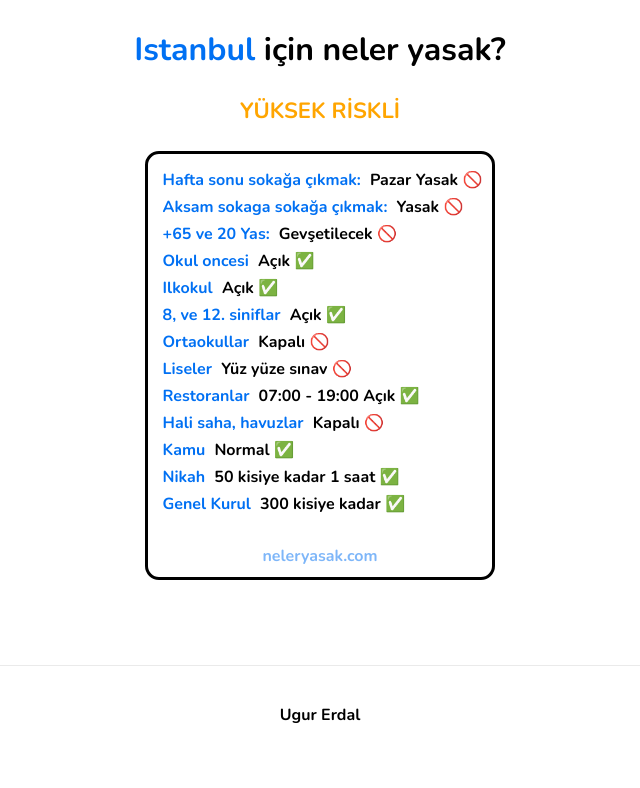
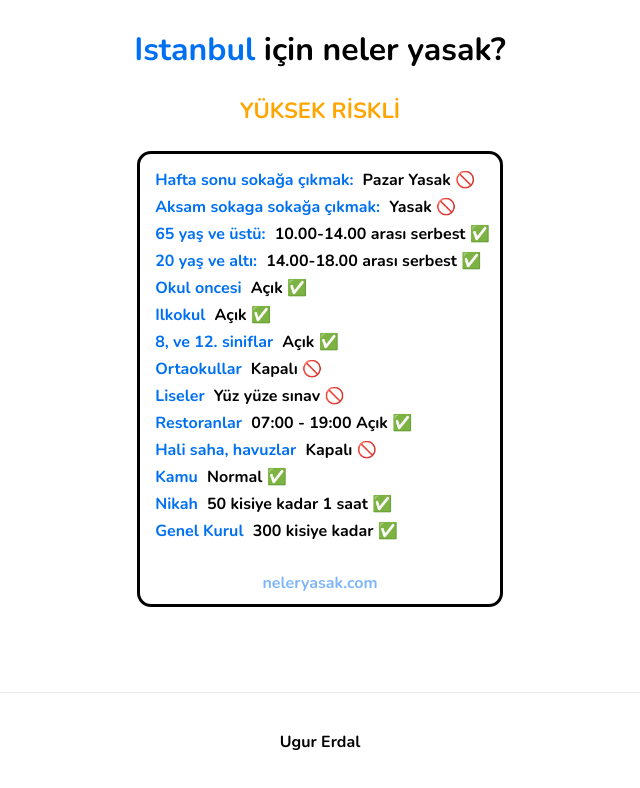
Before and after one commit to ue/neleryasak, a Next.js app: page / in a window 1280 px wide. Shown: the part 916-1704 px from the top of the page, without its empty margins (320-960 px from the left). Before the commit the page ends 1681 px from the top, so only its background shows below. Built offline with nearby package versions, Linux system fonts and the light colour scheme.

Commit message:
update 65+ and 20- ages restriction rules

```diff
--- a/pages/index.js
+++ b/pages/index.js
@@ -190,11 +190,21 @@ export default function Home() {
             <span className="result">Yasak 🚫</span>
           </div>
           <div className="item">
-            <span className="item-title">+65 ve 20 Yas:</span>{' '}
+            <span className="item-title">65 yaş ve üstü:</span>{' '}
             <span className="result">
               {selectedItem
                 ? selectedItem?.riskValue === 5 || selectedItem?.riskValue === 4
-                  ? 'Gevşetilecek 🚫'
+                  ? '10.00-14.00 arası serbest ✅'
+                  : 'Serbest ✅'
+                : '-'}
+            </span>
+          </div>
+          <div className="item">
+            <span className="item-title">20 yaş ve altı:</span>{' '}
+            <span className="result">
+              {selectedItem
+                ? selectedItem?.riskValue === 5 || selectedItem?.riskValue === 4
+                  ? '14.00-18.00 arası serbest ✅'
                   : 'Serbest ✅'
                 : '-'}
             </span>
```
